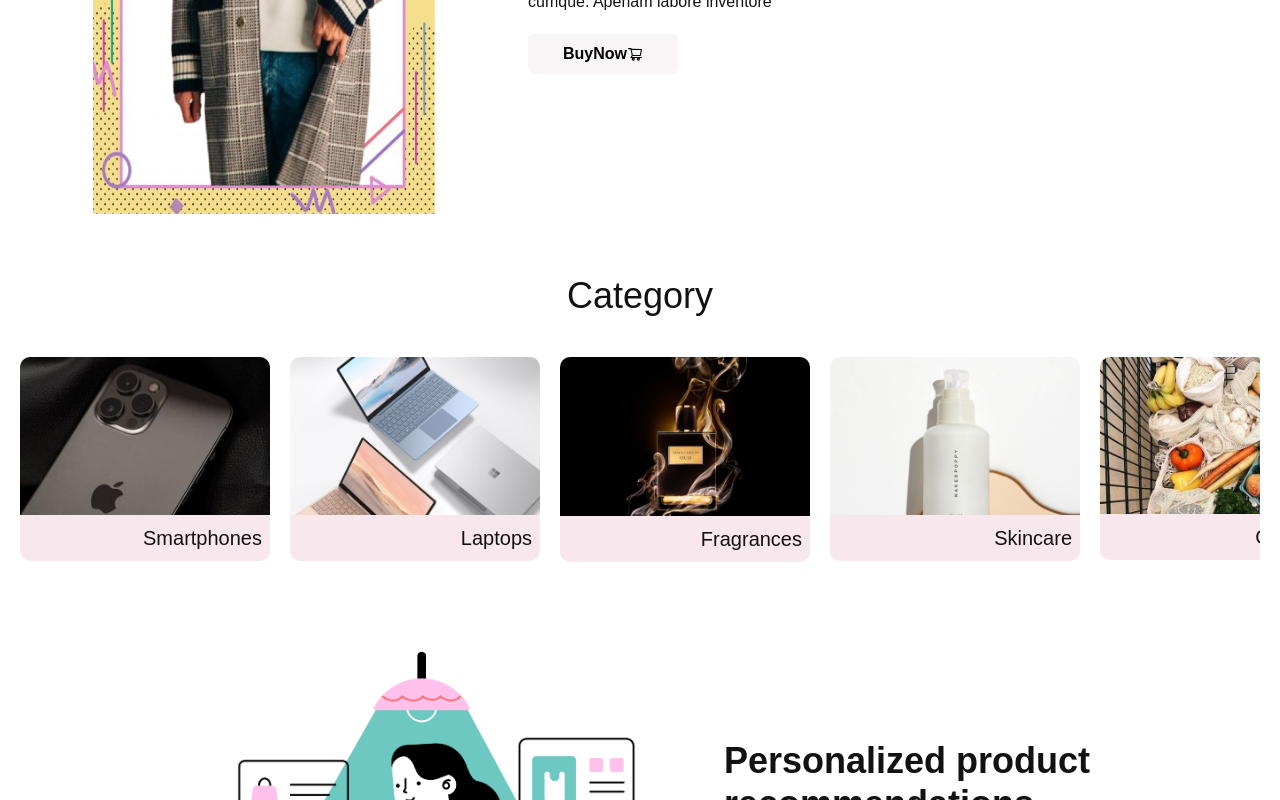
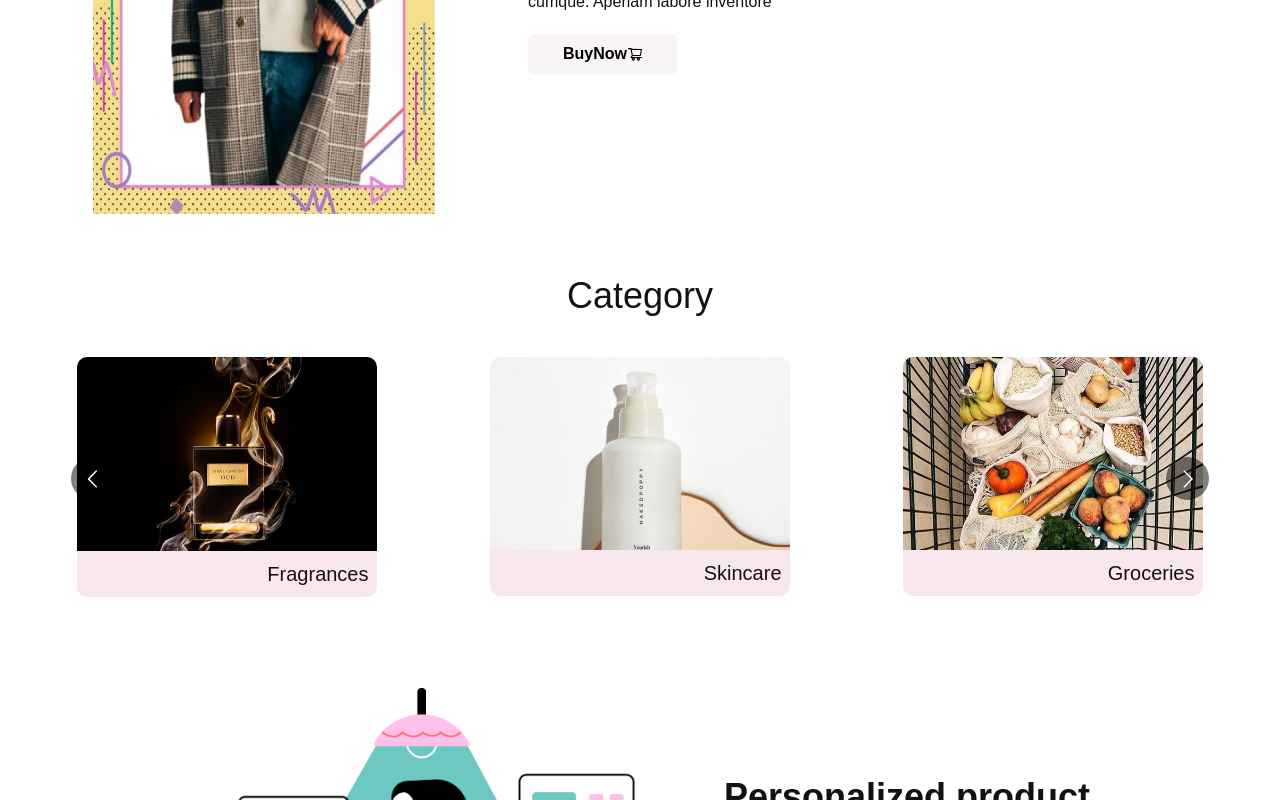
Before and after one commit to kaifkalanthar/Eshop, a React (Vite) app: page / in a window 1280 px wide. Shown: the part 486-1286 px from the top of the page. Built offline with nearby package versions, Linux system fonts and the light colour scheme; no server answers.

Commit message:
curousel added

```diff
--- a/package.json
+++ b/package.json
@@ -26,8 +26,11 @@
     "react-hook-form": "^7.45.0",
     "react-icons": "^4.9.0",
     "react-infinite-scroll-component": "^6.1.0",
+    "react-multi-carousel": "^2.8.4",
     "react-router": "^6.14.1",
     "react-router-dom": "^6.13.0",
+    "react-slick": "^0.29.0",
+    "slick-carousel": "^1.8.1",
     "stripe": "^12.10.0",
     "zod": "^3.21.4",
     "zustand": "^4.3.8"
@@ -36,6 +39,7 @@
     "@types/ms": "^0.7.31",
     "@types/react": "^18.0.37",
     "@types/react-dom": "^18.0.11",
+    "@types/react-slick": "^0.23.10",
     "@typescript-eslint/eslint-plugin": "^5.59.0",
     "@typescript-eslint/parser": "^5.59.0",
     "@vitejs/plugin-react": "^4.0.0",
--- /dev/null
+++ b/src/components/CategoryCard.tsx
@@ -0,0 +1,51 @@
+import { Box, Image, Stack, Text } from "@chakra-ui/react";
+import { Link } from "react-router-dom";
+import productStore from "../store/ProductStore";
+
+interface Category {
+  name: string;
+  img: string;
+}
+
+interface Props {
+  category: Category;
+}
+const CategoryCard = ({ category }: Props) => {
+  const setCategory = productStore((s) => s.setCategory);
+  return (
+    <Box
+      width={["250px", "200px", "300px"]}
+      mx="auto"
+      _hover={{
+        transform: "scale(1.03)",
+        transition: "transform .15s ease-in",
+      }}
+    >
+      <Stack overflow="hidden" borderRadius={10}>
+        <Link onClick={() => setCategory(category.name)} to="products">
+          <Image
+            overflow={"hidden"}
+            width="100%"
+            src={category.img}
+            alt={category.name}
+          />
+          <Text
+            flexWrap={"nowrap"}
+            bg="pink.200"
+            textAlign="end"
+            color="#111"
+            fontSize="xl"
+            marginTop={-5}
+            padding={2}
+            position="relative"
+            zIndex={1}
+          >
+            {category.name}
+          </Text>
+        </Link>
+      </Stack>
+    </Box>
+  );
+};
+
+export default CategoryCard;
--- a/src/components/CategorySection.tsx
+++ b/src/components/CategorySection.tsx
@@ -1,56 +1,64 @@
-import { Box, Flex, Heading, Image, Stack, Text } from "@chakra-ui/react";
-import { Link } from "react-router-dom";
+import { Box, Heading } from "@chakra-ui/react";
+import Carousel from "react-multi-carousel";
+import "react-multi-carousel/lib/styles.css";
 import categories from "../data/categories";
-import productStore from "../store/ProductStore";
+import CategoryCard from "./CategoryCard";
 
 const CategorySection = () => {
-  const setCategory = productStore((s) => s.setCategory);
+  const responsive = {
+    superLargeDesktop: {
+      breakpoint: { max: 4000, min: 3000 },
+      items: 8,
+    },
+    desktop: {
+      breakpoint: { max: 3000, min: 1024 },
+      items: 4,
+    },
+    tablet: {
+      breakpoint: { max: 1024, min: 667 },
+      items: 3,
+    },
+    mobile: {
+      breakpoint: { max: 464, min: 0 },
+      items: 1,
+    },
+  };
+  const carouselSettings = {
+    additionalTransfrom: 0,
+    arrows: true,
+    autoPlay: true,
+    autoPlaySpeed: 2000,
+    centerMode: false,
+    className: "",
+    customButtonGroup: null,
+    dotListClass: "",
+    draggable: true,
+    focusOnSelect: false,
+    infinite: true,
+    itemClass: "",
+    keyBoardControl: true,
+    minimumTouchDrag: 100,
+    partialVisible: false,
+    renderButtonGroupOutside: false,
+    renderDotsOutside: false,
+    showDots: false,
+    sliderClass: "",
+    slidesToSlide: 1,
+    swipeable: true,
+  };
+
   return (
-    <Box paddingY={5}>
+    <Box my={5}>
       <Heading fontWeight="medium" textAlign="center" padding={10}>
         Category
       </Heading>
-      <Flex
-        overflowX={"scroll"}
-        overflowY={"hidden"}
-        css={{ "&::-webkit-scrollbar": { display: "none" } }}
-      >
-        <Box display={"flex"} gap={5}>
+      <Box>
+        <Carousel responsive={responsive} {...carouselSettings}>
           {categories.map((category, index) => (
-            <Box
-              key={index}
-              width={"250px"}
-              _hover={{
-                transform: "scale(1.03)",
-                transition: "transform .15s ease-in",
-              }}
-            >
-              <Stack position="relative" overflow="hidden" borderRadius={10}>
-                <Link onClick={() => setCategory(category.name)} to="products">
-                  <Image
-                    overflow={"hidden"}
-                    width="100%"
-                    src={category.img}
-                    alt={category.name}
-                  />
-                  <Text
-                    bg="pink.200"
-                    textAlign="end"
-                    color="#111"
-                    fontSize="xl"
-                    marginTop={-5}
-                    padding={2}
-                    position="relative"
-                    zIndex={1}
-                  >
-                    {category.name}
-                  </Text>
-                </Link>
-              </Stack>
-            </Box>
+            <CategoryCard key={index} category={category} />
           ))}
-        </Box>
-      </Flex>
+        </Carousel>
+      </Box>
     </Box>
   );
 };
```
Also changed, not shown: 1 other file (tests, documents, lock files or other folders).
